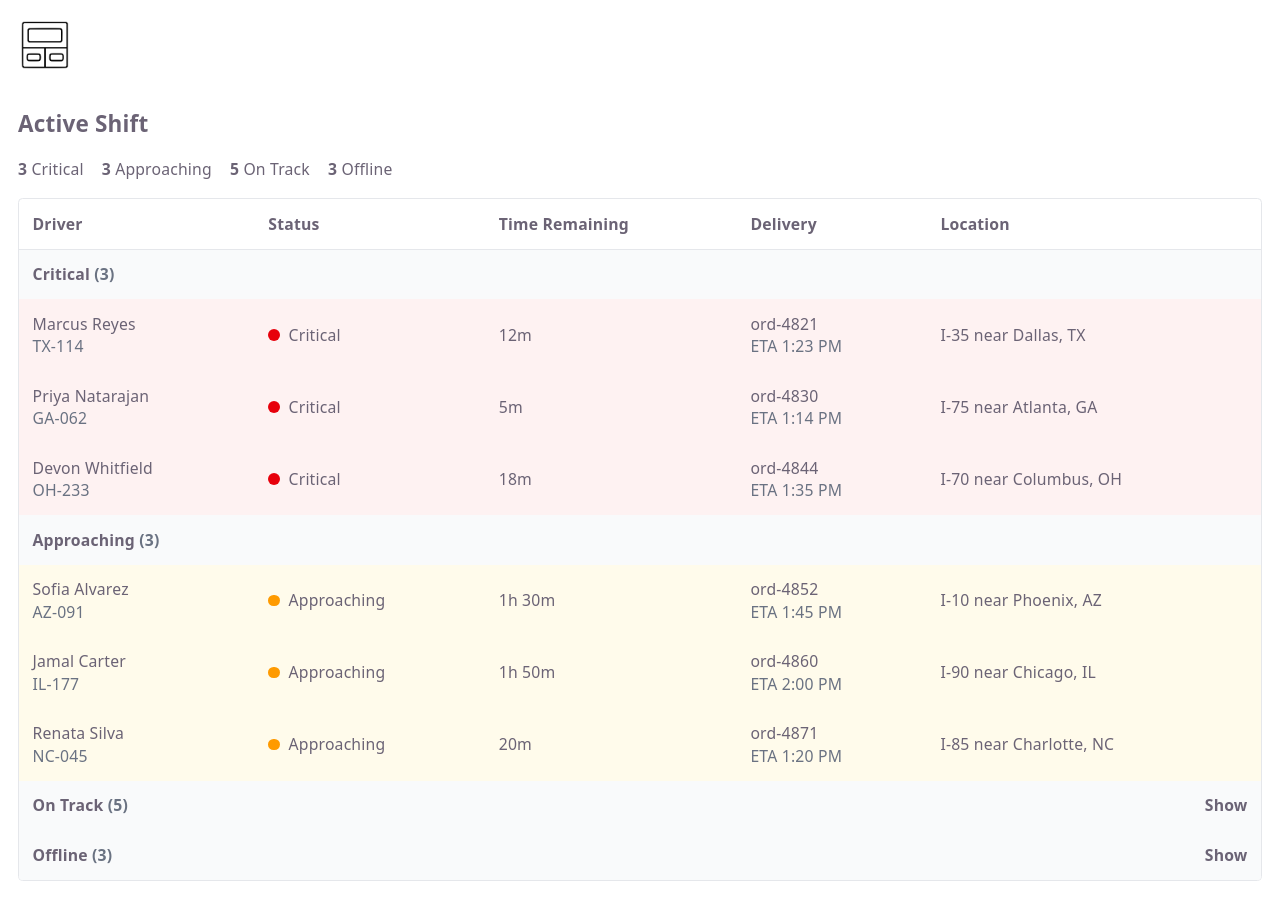
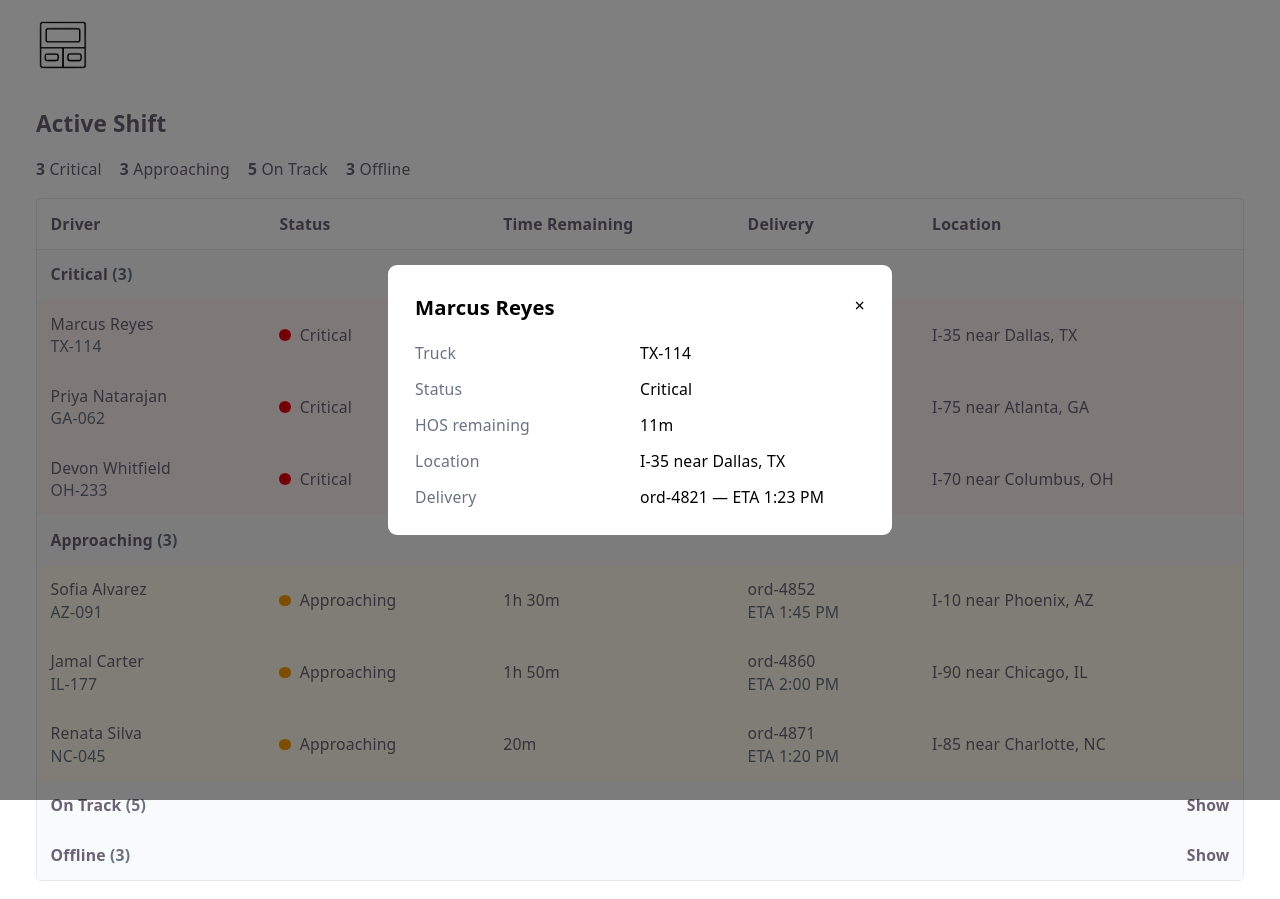
Before and after one commit to charlottemoche/fleet-toast, a React (Vite) app: page / in a window 1280 px wide. Both pictures are taken after a click on the button "Marcus Reyes". Built offline with nearby package versions, Linux system fonts and the light colour scheme.

Commit message:
feat: add HOS alert drill-in view

```diff
--- a/src/App.jsx
+++ b/src/App.jsx
@@ -2,7 +2,7 @@ import { Dashboard } from './components/dashboard/Dashboard.jsx'
 
 export default function App() {
   return (
-    <>
+    <main className="mx-auto max-w-6xl px-4">
       <nav className="flex items-center justify-between p-4">
         <ul className="m-0 list-none p-0">
           <li>
@@ -17,6 +17,6 @@ export default function App() {
         </ul>
       </nav>
       <Dashboard />
-    </>
+    </main>
   )
 }
--- a/src/components/dashboard/Dashboard.jsx
+++ b/src/components/dashboard/Dashboard.jsx
@@ -1,4 +1,4 @@
-import { useMemo } from 'react'
+import { useMemo, useState } from 'react'
 import {
   alertConfig,
   getSectionLabel,
@@ -7,6 +7,7 @@ import {
   sectionOrder,
 } from '../../data/alertConfig.js'
 import { mockDrivers } from '../../data/mockDrivers.js'
+import { DriverDrillIn } from '../driver-detail/DriverDrillIn.jsx'
 import { useClockTick } from '../../hooks/useClockTick.js'
 import { getDriverStatus } from '../../utils/hos.js'
 import { AlertSummary } from './AlertSummary.jsx'
@@ -30,14 +31,19 @@ function groupDriversBySection(drivers, now) {
 
 export function Dashboard() {
   const now = useClockTick(TICK_INTERVAL_MS)
+  const [selectedDriverId, setSelectedDriverId] = useState(null)
 
   const driversBySection = useMemo(
     () => groupDriversBySection(mockDrivers, now),
     [now],
   )
 
+  const selectedDriver = mockDrivers.find(
+    (driver) => driver.id === selectedDriverId,
+  )
+
   return (
-    <main className="mx-auto max-w-6xl p-4">
+    <div className="mx-auto max-w-6xl p-4">
       <h1 className="mb-4 text-xl font-semibold">Active Shift</h1>
       <AlertSummary driversBySection={driversBySection} />
       <div className="mt-4 overflow-x-auto rounded border border-gray-200 dark:border-gray-800">
@@ -68,11 +74,17 @@ export function Dashboard() {
               alwaysExpanded={isSectionAlwaysExpanded(section)}
               drivers={driversBySection.get(section)}
               now={now}
-              onSelectDriver={() => {}} // wired to the drill-in next commit
+              onSelectDriver={setSelectedDriverId}
             />
           ))}
         </table>
       </div>
-    </main>
+      {selectedDriver && (
+        <DriverDrillIn
+          driver={selectedDriver}
+          onClose={() => setSelectedDriverId(null)}
+        />
+      )}
+    </div>
   )
 }
--- a/src/components/dashboard/DriverRow.jsx
+++ b/src/components/dashboard/DriverRow.jsx
@@ -1,14 +1,8 @@
 import { getTierById } from '../../data/alertConfig.js'
 import { useDriverStatus } from '../../hooks/useDriverStatus.js'
+import { formatEta } from '../../utils/format.js'
 import { StatusDot } from '../shared/StatusDot.jsx'
 import { Timer } from '../shared/Timer.jsx'
-
-function formatEta(eta) {
-  return new Date(eta).toLocaleTimeString([], {
-    hour: 'numeric',
-    minute: '2-digit',
-  })
-}
 
 export function DriverRow({ driver, now, onSelectDriver }) {
   const { tierId, remainingMinutes } = useDriverStatus(driver, now)
--- /dev/null
+++ b/src/components/driver-detail/DriverDrillIn.jsx
@@ -0,0 +1,82 @@
+import { useEffect, useRef } from 'react'
+import { getTierById } from '../../data/alertConfig.js'
+import { useClockTick } from '../../hooks/useClockTick.js'
+import { useDriverStatus } from '../../hooks/useDriverStatus.js'
+import { formatEta } from '../../utils/format.js'
+import { Timer } from '../shared/Timer.jsx'
+
+// Faster than the dashboard's own tick, since only one driver is being
+// watched here — the countdown should visibly move while this is open.
+const DRILL_IN_TICK_INTERVAL_MS = 1_000
+
+export function DriverDrillIn({ driver, onClose }) {
+  const dialogRef = useRef(null)
+  const now = useClockTick(DRILL_IN_TICK_INTERVAL_MS)
+  const { tierId, remainingMinutes } = useDriverStatus(driver, now)
+  const tier = getTierById(tierId)
+
+  // Mount-only: this component only exists while a driver is selected, so
+  // mounting is opening. Runs once — never re-fires when onClose changes.
+  useEffect(() => {
+    dialogRef.current.showModal()
+  }, [])
+
+  useEffect(() => {
+    const dialog = dialogRef.current
+    dialog.addEventListener('close', onClose)
+    return () => dialog.removeEventListener('close', onClose)
+  }, [onClose])
+
+  function handleBackdropClick(event) {
+    if (event.target === dialogRef.current) {
+      dialogRef.current.close()
+    }
+  }
+
+  return (
+    // oxlint-disable-next-line jsx-a11y/click-events-have-key-events, jsx-a11y/no-noninteractive-element-interactions -- backdrop-click-to-close only; the keyboard equivalent (Escape) is already native to <dialog>, not missing.
+    <dialog
+      ref={dialogRef}
+      onClick={handleBackdropClick}
+      aria-labelledby="driver-drill-in-heading"
+      className="fixed inset-0 m-auto rounded-lg p-0 backdrop:bg-black/50"
+    >
+      <div className="w-[min(28rem,90vw)] p-6">
+        <div className="flex items-start justify-between gap-4">
+          <h2 id="driver-drill-in-heading" className="text-lg font-semibold">
+            {driver.name}
+          </h2>
+          <button
+            type="button"
+            onClick={() => dialogRef.current.close()}
+            aria-label="Close"
+          >
+            &times;
+          </button>
+        </div>
+        <dl className="mt-4 grid grid-cols-2 gap-y-3 text-sm">
+          <dt className="text-gray-500">Truck</dt>
+          <dd>{driver.truckId}</dd>
+
+          <dt className="text-gray-500">Status</dt>
+          <dd>{tier.label}</dd>
+
+          <dt className="text-gray-500">HOS remaining</dt>
+          <dd>
+            <Timer remainingMinutes={remainingMinutes} />
+          </dd>
+
+          <dt className="text-gray-500">Location</dt>
+          <dd>{driver.location.label}</dd>
+
+          <dt className="text-gray-500">Delivery</dt>
+          <dd>
+            {driver.currentDelivery
+              ? `${driver.currentDelivery.id} — ETA ${formatEta(driver.currentDelivery.eta)}`
+              : 'No active delivery'}
+          </dd>
+        </dl>
+      </div>
+    </dialog>
+  )
+}
--- a/src/utils/format.js
+++ b/src/utils/format.js
@@ -18,3 +18,10 @@ export function formatMinutesRemainingLong(minutes) {
     remainderMinutes === 1 ? '1 minute' : `${remainderMinutes} minutes`
   return hours === 0 ? minutePart : `${hourPart} ${minutePart}`
 }
+
+export function formatEta(eta) {
+  return new Date(eta).toLocaleTimeString([], {
+    hour: 'numeric',
+    minute: '2-digit',
+  })
+}
```
